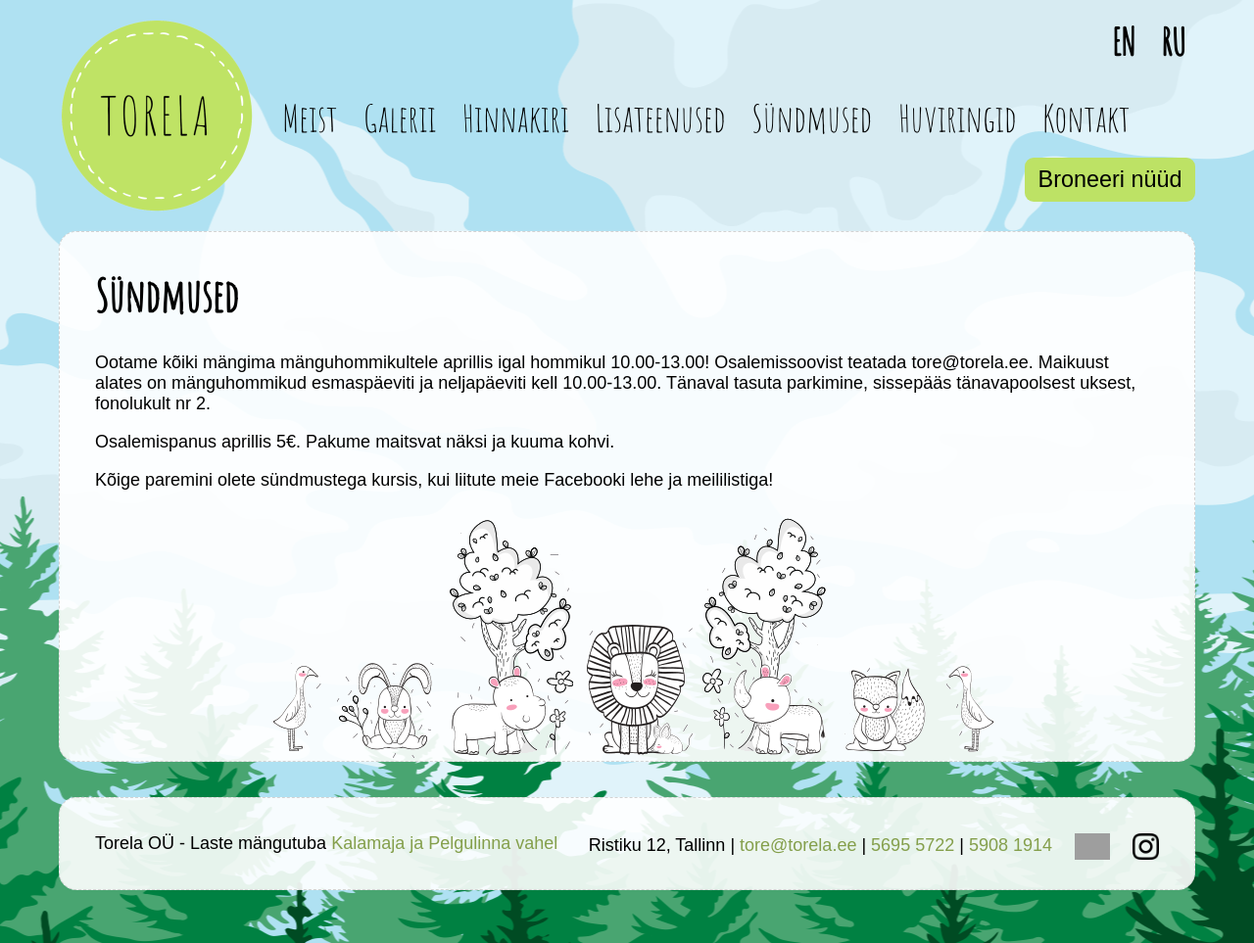
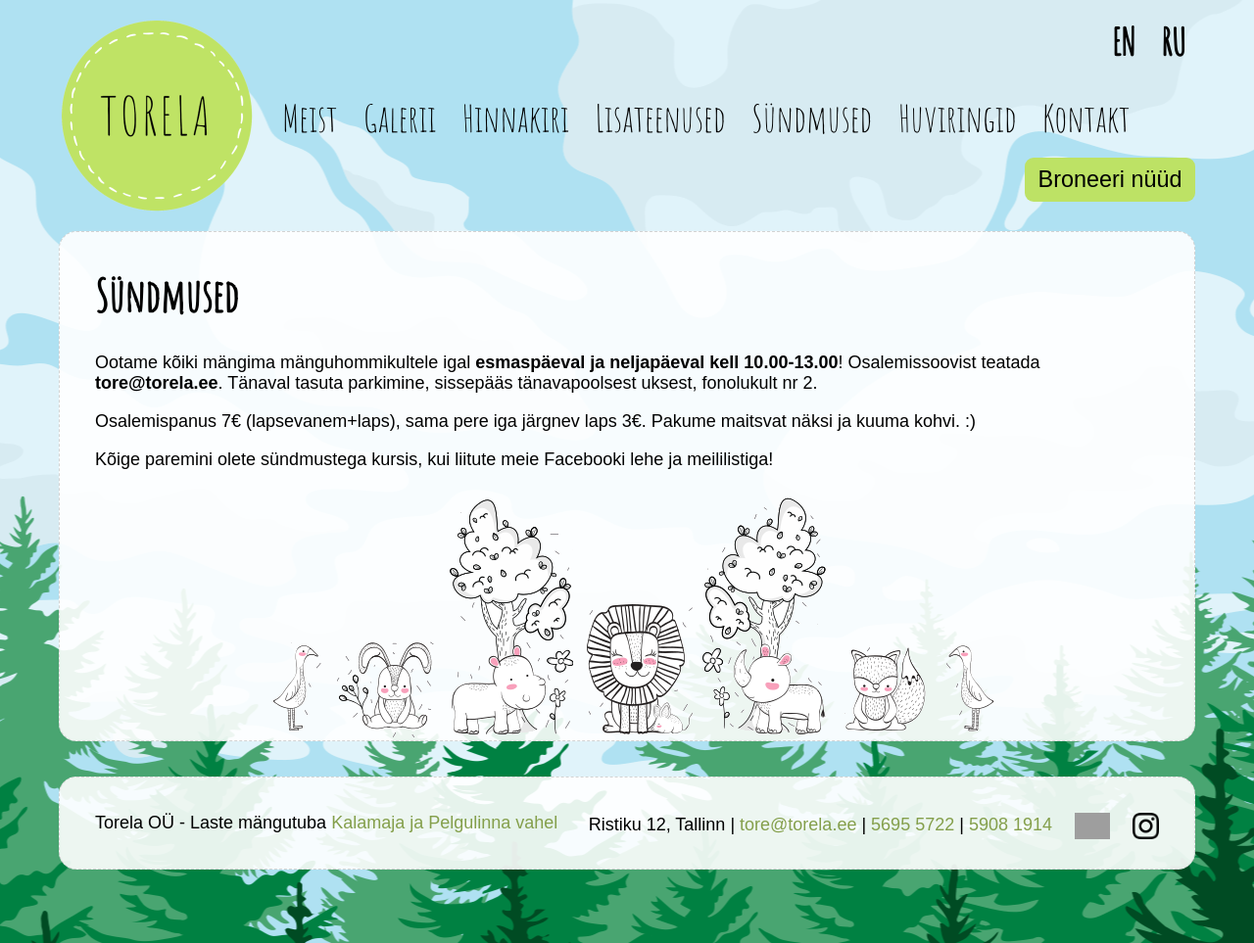
Before and after one commit to mypsik/torela, a Jekyll site: the page built from syndmused/index.md, in a window 1280 px wide. Shown: the whole page at 98% size. Built offline with Jekyll 4.4.1, drawn with Linux system fonts in a browser that asks for light colours; grey boxes are pictures that could not be loaded.

Commit message:
Update index.md

```diff
--- a/syndmused/index.md
+++ b/syndmused/index.md
@@ -7,9 +7,11 @@ en: /en/events/
 ru: /ru/events/
 ---
 
-Ootame kõiki mängima mänguhommikultele aprillis igal hommikul 10.00-13.00! Osalemissoovist teatada tore@torela.ee. Maikuust alates on mänguhommikud esmaspäeviti ja neljapäeviti kell 10.00-13.00. Tänaval tasuta parkimine, sissepääs tänavapoolsest uksest, fonolukult nr 2.
+Ootame kõiki mängima mänguhommikultele igal **esmaspäeval ja neljapäeval kell 10.00-13.00**!
+Osalemissoovist teatada **tore@torela.ee**.
+Tänaval tasuta parkimine, sissepääs tänavapoolsest uksest, fonolukult nr 2.
 
-Osalemispanus aprillis 5€.
-Pakume maitsvat näksi ja kuuma kohvi.
+Osalemispanus 7€ (lapsevanem+laps), sama pere iga järgnev laps 3€.
+Pakume maitsvat näksi ja kuuma kohvi. :)
 
 Kõige paremini olete sündmustega kursis, kui liitute meie Facebooki lehe ja meililistiga!
```
